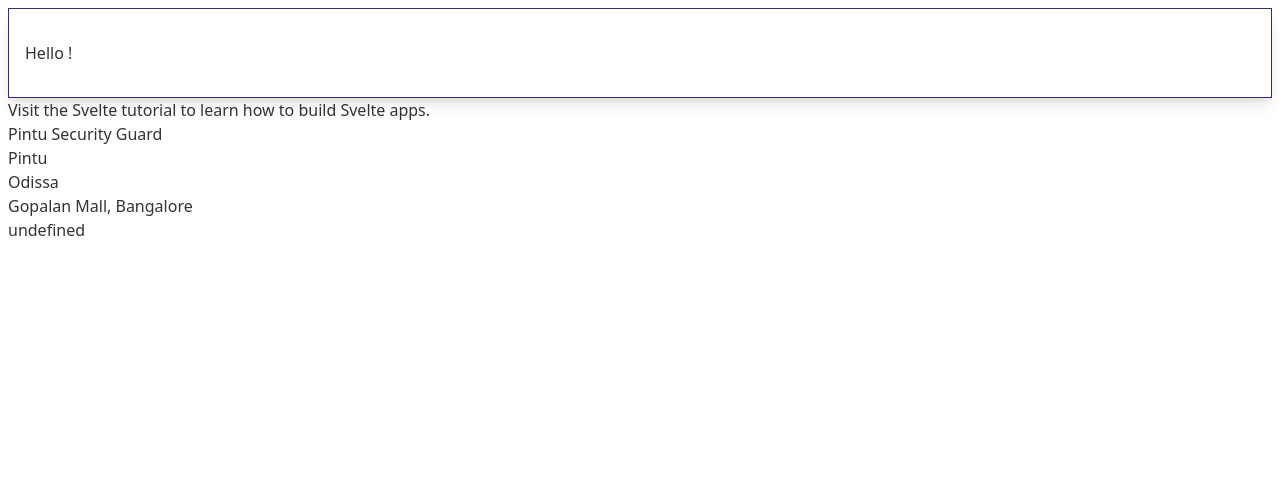
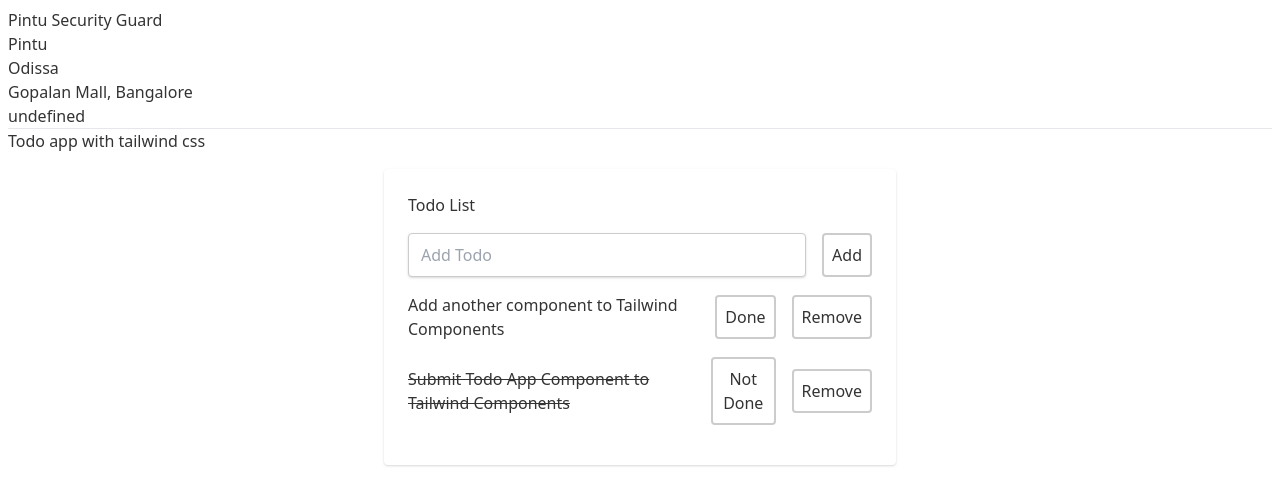
Before and after one commit to ikbhal/security_guard, a Svelte app: page / in a window 1280 px wide. Shown: the top 504 px of the page. Built offline with nearby package versions, Linux system fonts and the light colour scheme.

Commit message:
adding todo for rough testing tailwind

```diff
--- a/public/index.css
+++ b/public/index.css
@@ -531,8 +531,44 @@ video {
   border-color: rgba(229, 231, 235, var(--tw-border-opacity));
 }
 
+.m-4 {
+  margin: 1rem;
+}
+
+.mt-4 {
+  margin-top: 1rem;
+}
+
+.mr-2 {
+  margin-right: 0.5rem;
+}
+
+.mr-4 {
+  margin-right: 1rem;
+}
+
+.mb-4 {
+  margin-bottom: 1rem;
+}
+
+.ml-2 {
+  margin-left: 0.5rem;
+}
+
+.ml-4 {
+  margin-left: 1rem;
+}
+
+.flex {
+  display: flex;
+}
+
 .table {
   display: table;
+}
+
+.w-full {
+  width: 100%;
 }
 
 @-webkit-keyframes spin {
@@ -601,31 +637,74 @@ video {
   }
 }
 
+.appearance-none {
+  -webkit-appearance: none;
+     -moz-appearance: none;
+          appearance: none;
+}
+
+.items-center {
+  align-items: center;
+}
+
+.justify-center {
+  justify-content: center;
+}
+
+.rounded {
+  border-radius: 0.25rem;
+}
+
+.border-2 {
+  border-width: 2px;
+}
+
 .border {
   border-width: 1px;
 }
 
-.border-indigo-900 {
-  --tw-border-opacity: 1;
-  border-color: rgba(49, 46, 129, var(--tw-border-opacity));
+.bg-white {
+  --tw-bg-opacity: 1;
+  background-color: rgba(255, 255, 255, var(--tw-bg-opacity));
 }
 
-.px-4 {
-  padding-left: 1rem;
-  padding-right: 1rem;
+.p-2 {
+  padding: 0.5rem;
 }
 
-.py-8 {
-  padding-top: 2rem;
-  padding-bottom: 2rem;
+.p-6 {
+  padding: 1.5rem;
+}
+
+.px-3 {
+  padding-left: 0.75rem;
+  padding-right: 0.75rem;
+}
+
+.py-2 {
+  padding-top: 0.5rem;
+  padding-bottom: 0.5rem;
+}
+
+.font-sans {
+  font-family: ui-sans-serif, system-ui, -apple-system, BlinkMacSystemFont, "Segoe UI", Roboto, "Helvetica Neue", Arial, "Noto Sans", sans-serif, "Apple Color Emoji", "Segoe UI Emoji", "Segoe UI Symbol", "Noto Color Emoji";
+}
+
+.hover\:text-white:hover {
+  --tw-text-opacity: 1;
+  color: rgba(255, 255, 255, var(--tw-text-opacity));
+}
+
+.line-through {
+  text-decoration: line-through;
 }
 
 *, ::before, ::after {
   --tw-shadow: 0 0 #0000;
 }
 
-.shadow-lg {
-  --tw-shadow: 0 10px 15px -3px rgba(0, 0, 0, 0.1), 0 4px 6px -2px rgba(0, 0, 0, 0.05);
+.shadow {
+  --tw-shadow: 0 1px 3px 0 rgba(0, 0, 0, 0.1), 0 1px 2px 0 rgba(0, 0, 0, 0.06);
   box-shadow: var(--tw-ring-offset-shadow, 0 0 #0000), var(--tw-ring-shadow, 0 0 #0000), var(--tw-shadow);
 }
 
@@ -645,6 +724,13 @@ video {
 }
 
 @media (min-width: 1024px) {
+  .lg\:w-3\/4 {
+    width: 75%;
+  }
+
+  .lg\:max-w-lg {
+    max-width: 32rem;
+  }
 }
 
 @media (min-width: 1280px) {
--- a/src/App.svelte
+++ b/src/App.svelte
@@ -33,9 +33,6 @@ var sg = new SecurityGuard("Pintu", "Odissa", "9th class", "Gopalan Mall, Bangal
 
 	<!-- trying https://blog.logrocket.com/how-to-use-tailwind-css-with-svelte/ -->
 
-	<h1 class="py-8 px-4 border border-indigo-900 shadow-lg">Hello {name}!</h1>
-  	<p>Visit the <a href="https://svelte.dev/tutorial">Svelte tutorial</a> to learn how to build Svelte apps.</p>
-
 	<h1>Pintu Security Guard</h1>
 
 	<div class="security_guard">
@@ -44,6 +41,32 @@ var sg = new SecurityGuard("Pintu", "Odissa", "9th class", "Gopalan Mall, Bangal
 		<div class="education">{sg.education}</div>
 		<div class="working_at">{sg.workingAt}</div>
 	</div>
+
+	<hr/>
+	<h3>Todo app with tailwind css</h3>
+	<div class="h-100 w-full flex items-center justify-center bg-teal-lightest font-sans">
+	<div class="bg-white rounded shadow p-6 m-4 w-full lg:w-3/4 lg:max-w-lg">
+        <div class="mb-4">
+            <h1 class="text-grey-darkest">Todo List</h1>
+            <div class="flex mt-4">
+                <input class="shadow appearance-none border rounded w-full py-2 px-3 mr-4 text-grey-darker" placeholder="Add Todo">
+                <button class="flex-no-shrink p-2 border-2 rounded text-teal border-teal hover:text-white hover:bg-teal">Add</button>
+            </div>
+        </div>
+        <div>
+            <div class="flex mb-4 items-center">
+                <p class="w-full text-grey-darkest">Add another component to Tailwind Components</p>
+                <button class="flex-no-shrink p-2 ml-4 mr-2 border-2 rounded hover:text-white text-green border-green hover:bg-green">Done</button>
+                <button class="flex-no-shrink p-2 ml-2 border-2 rounded text-red border-red hover:text-white hover:bg-red">Remove</button>
+            </div>
+          	<div class="flex mb-4 items-center">
+                <p class="w-full line-through text-green">Submit Todo App Component to Tailwind Components</p>
+                <button class="flex-no-shrink p-2 ml-4 mr-2 border-2 rounded hover:text-white text-grey border-grey hover:bg-grey">Not Done</button>
+                <button class="flex-no-shrink p-2 ml-2 border-2 rounded text-red border-red hover:text-white hover:bg-red">Remove</button>
+            </div>
+        </div>
+    </div>
+</div>
 </main>
 
 <style>
```
